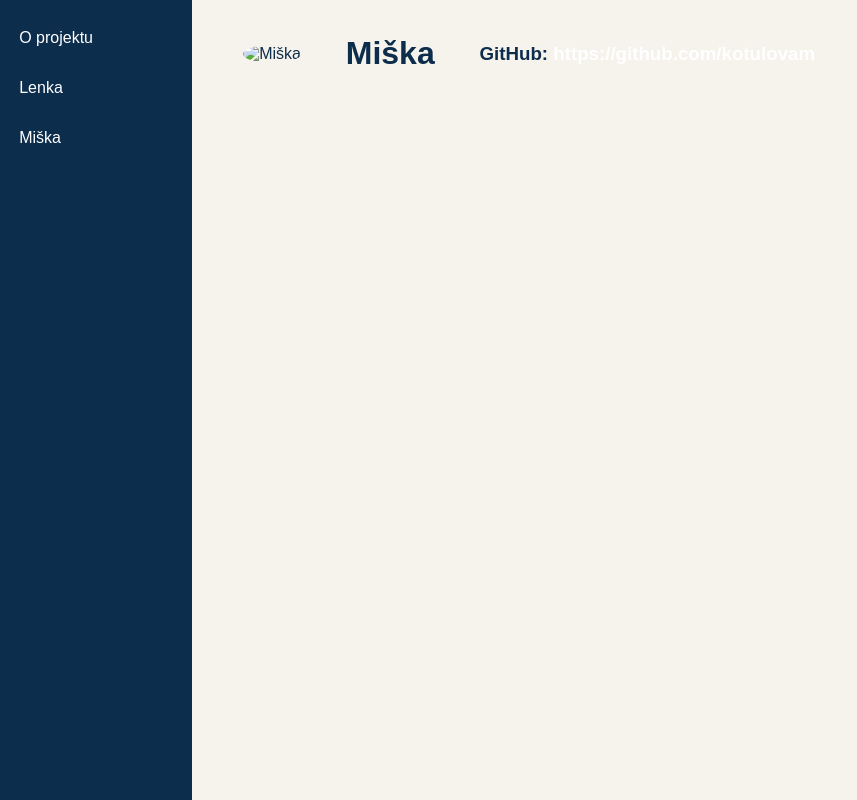
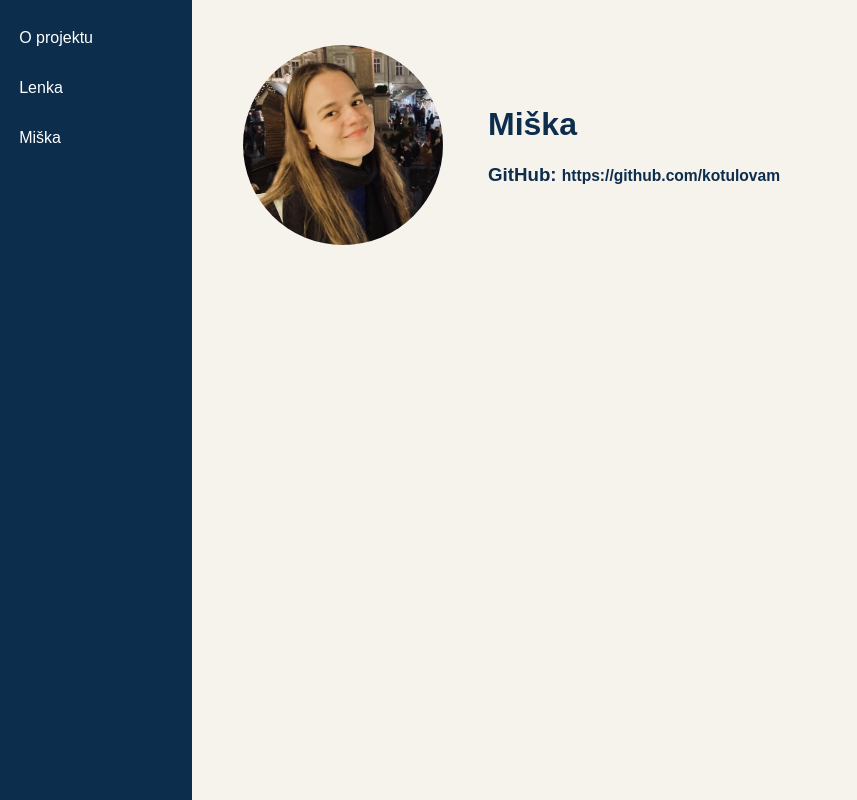
Before and after one commit to kotulovam/o-projektu, a plain HTML site: page miska.html in a window 1280 px wide. Shown: the whole page, without its empty margins (0-857 px from the left). Drawn offline with Linux system fonts and the light colour scheme.

Commit message:
dokončení úkolu - přidání fotky, dostylování

```diff
--- a/misa.html
+++ b/miska.html
@@ -11,14 +11,21 @@
       <nav>
         <a href="index.html">O projektu</a>
         <a href="/lenka.html">Lenka</a>
-        <a href="/misa.html">Miška</a>
+        <a href="/miska.html">Miška</a>
       </nav>
     </header>
     <main>
       <div class="osoba">
-        <img class="fotka" src="fotka.jpg" alt="Miška">
-        <h1>Miška</h1>
-        <h3>GitHub: <a href="https://github.com/kotulovam">https://github.com/kotulovam</a></h3>
+        <img class="fotka" src="Miska.jpg" alt="Miška" />
+        <div class="osoba__popis">
+          <h1>Miška</h1>
+          <h3>
+            GitHub:
+            <a href="https://github.com/kotulovam"
+              >https://github.com/kotulovam</a
+            >
+          </h3>
+        </div>
       </div>
     </main>
   </body>
--- a/style.css
+++ b/style.css
@@ -32,6 +32,10 @@ nav {
 a {
   text-decoration: none;
   color: white
+}
+
+a:hover {
+  color: rgb(111, 197, 186);
 }
 
 main {
```
Also changed, not shown: index.html (+1 -1 lines), lenka.html (+7 -4 lines), Miska.jpg (added).
